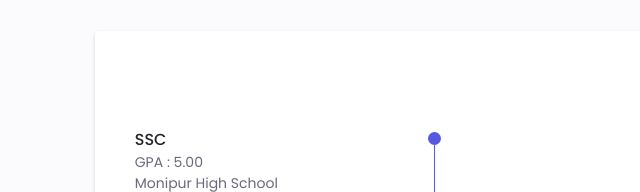
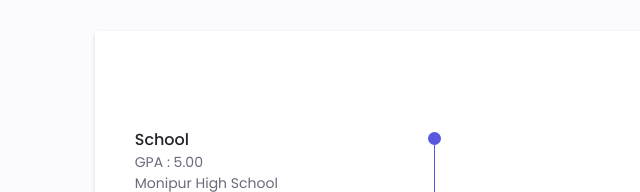
Before and after one commit to thetahsin/my-portfolio, a plain HTML site: page index.html in a window 1280 px wide. Shown: the part 2300-2492 px from the top of the page, 226-866 px from the left. Drawn offline with nearby package versions, Linux system fonts and the light colour scheme.

Commit message:
Update index.html

```diff
--- a/index.html
+++ b/index.html
@@ -440,7 +440,7 @@ Time Management in High-Stress Situations</h3>
               <!--====== Qualification 1 ======-->
               <div class="qualification__data">
                 <div>
-                  <h3 class="qualification__title">SSC</h3>
+                  <h3 class="qualification__title">School</h3>
                   <span class="qualification__subtitle"
                     >GPA : 5.00 <br />Monipur High School</span
                   >
```
